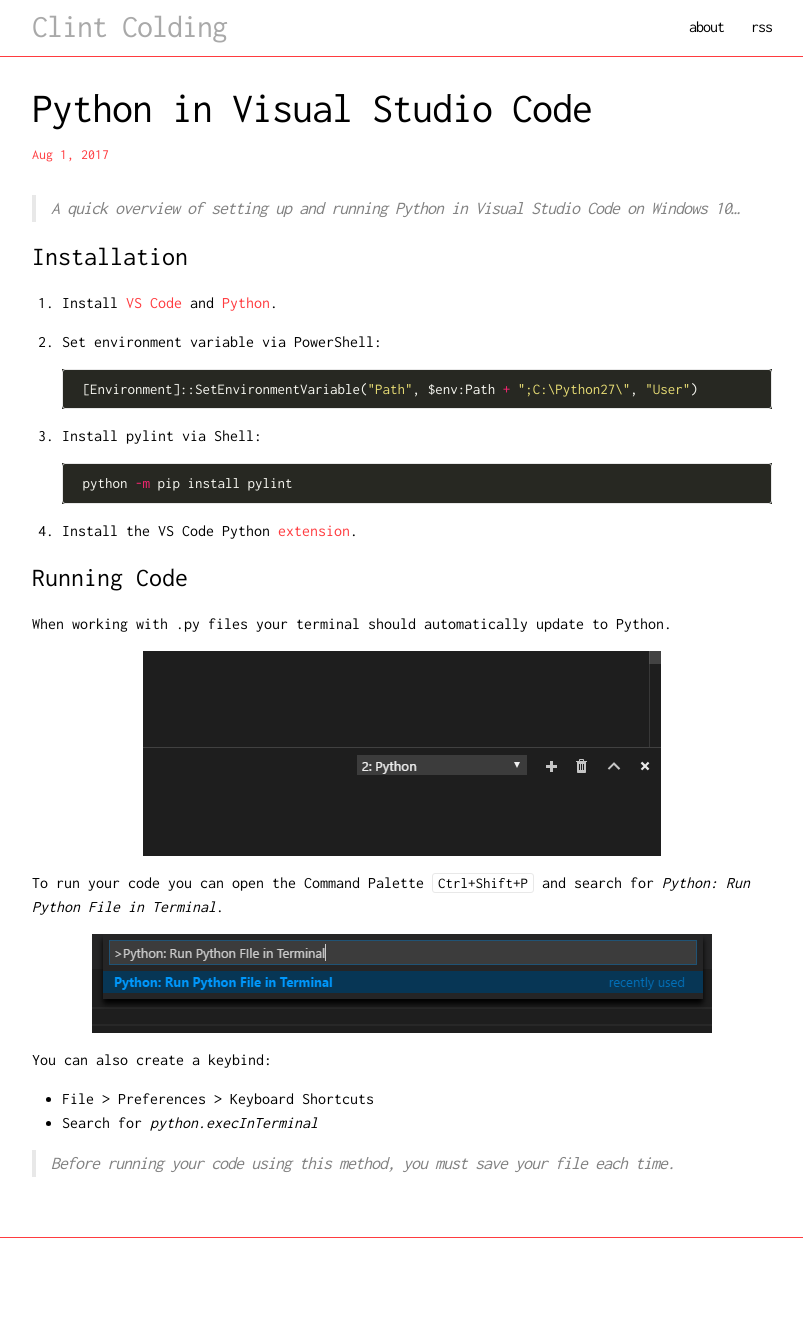
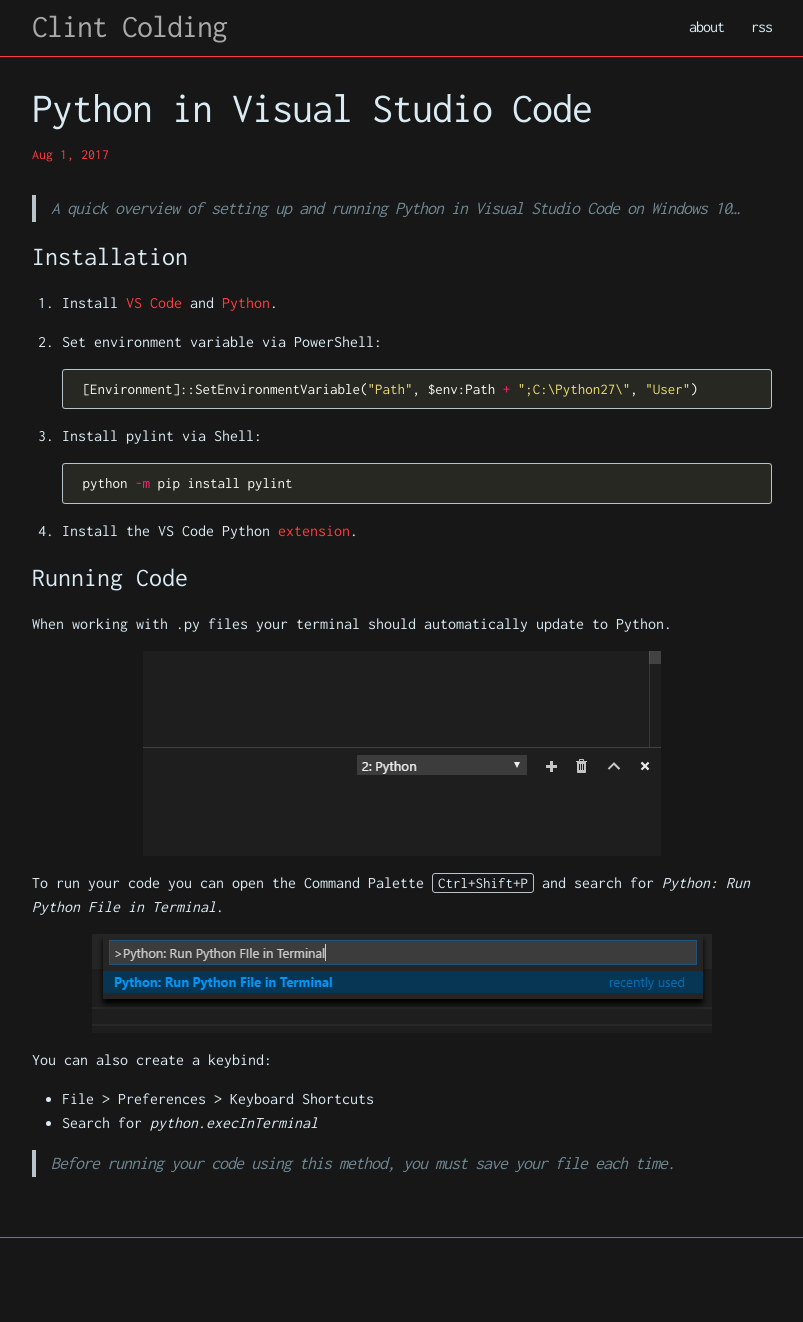
Before and after one commit to clintcolding/clintcolding.github.io, a Jekyll site: the page built from _posts/2017-08-01-python-in-vscode.md, in a window 1280 px wide. Shown: the whole page, without its empty margins (238-1041 px from the left). Built offline with Jekyll 4.4.1, drawn with Linux system fonts in a browser that asks for light colours; comment, search, counter and statistics services are not loaded.

Commit message:
Changed color scheme

```diff
--- a/_sass/minima.scss
+++ b/_sass/minima.scss
@@ -10,12 +10,12 @@
 
 $spacing-unit:     30px !default;
 
-$text-color:       #000 !default;
-$background-color: #fff !default;
-$brand-color:      #2a7ae2 !default;
+$text-color:       #DAEBF3 !default;
+$background-color: #161716 !default;
+$accent-color:      #1AC8ED !default;
 
-$grey-color:       #828282 !default;
-$grey-color-light: lighten($grey-color, 40%) !default;
+$grey-color:       #6F8793 !default;
+$grey-color-light: lighten($grey-color, 25%) !default;
 $grey-color-dark:  darken($grey-color, 25%) !default;
 
 // Width of the content area
```
